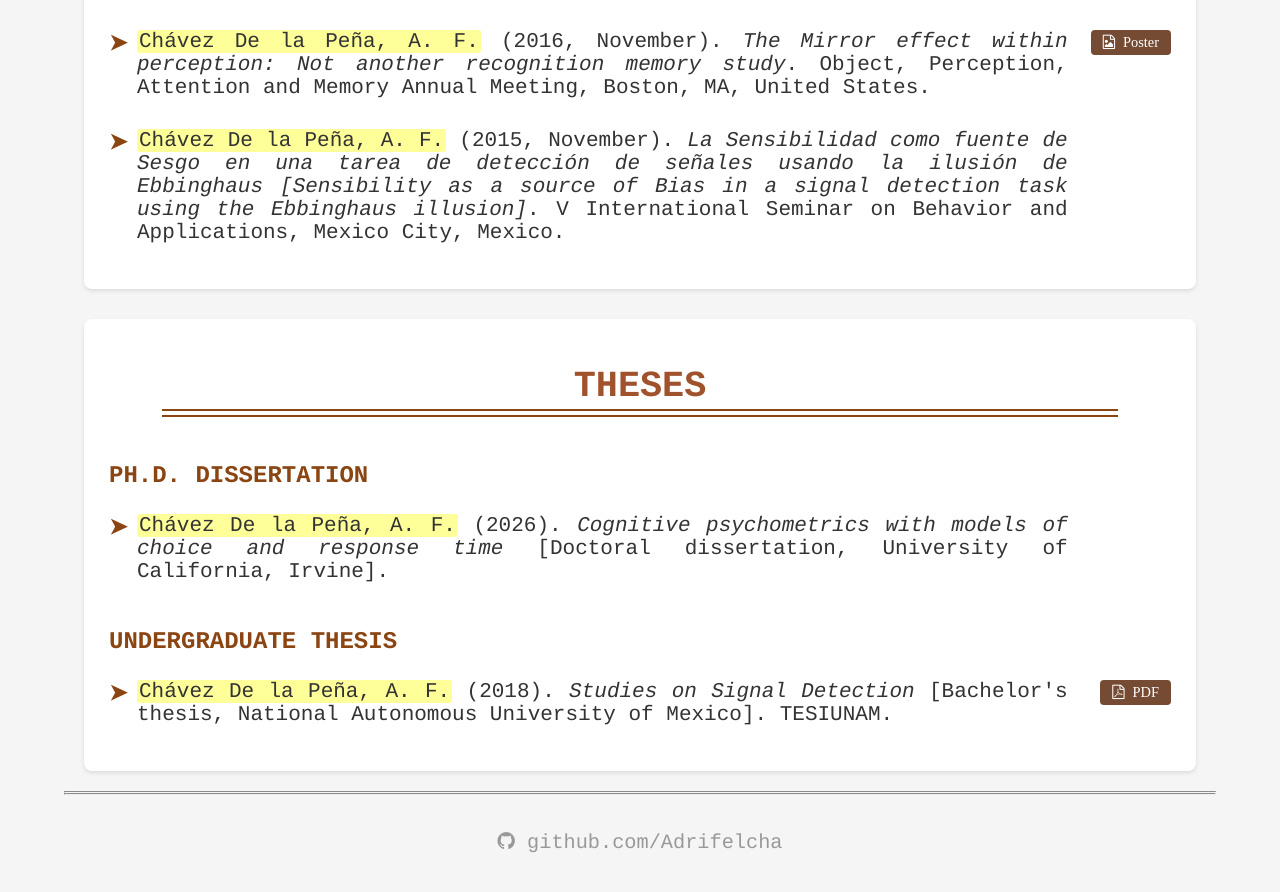
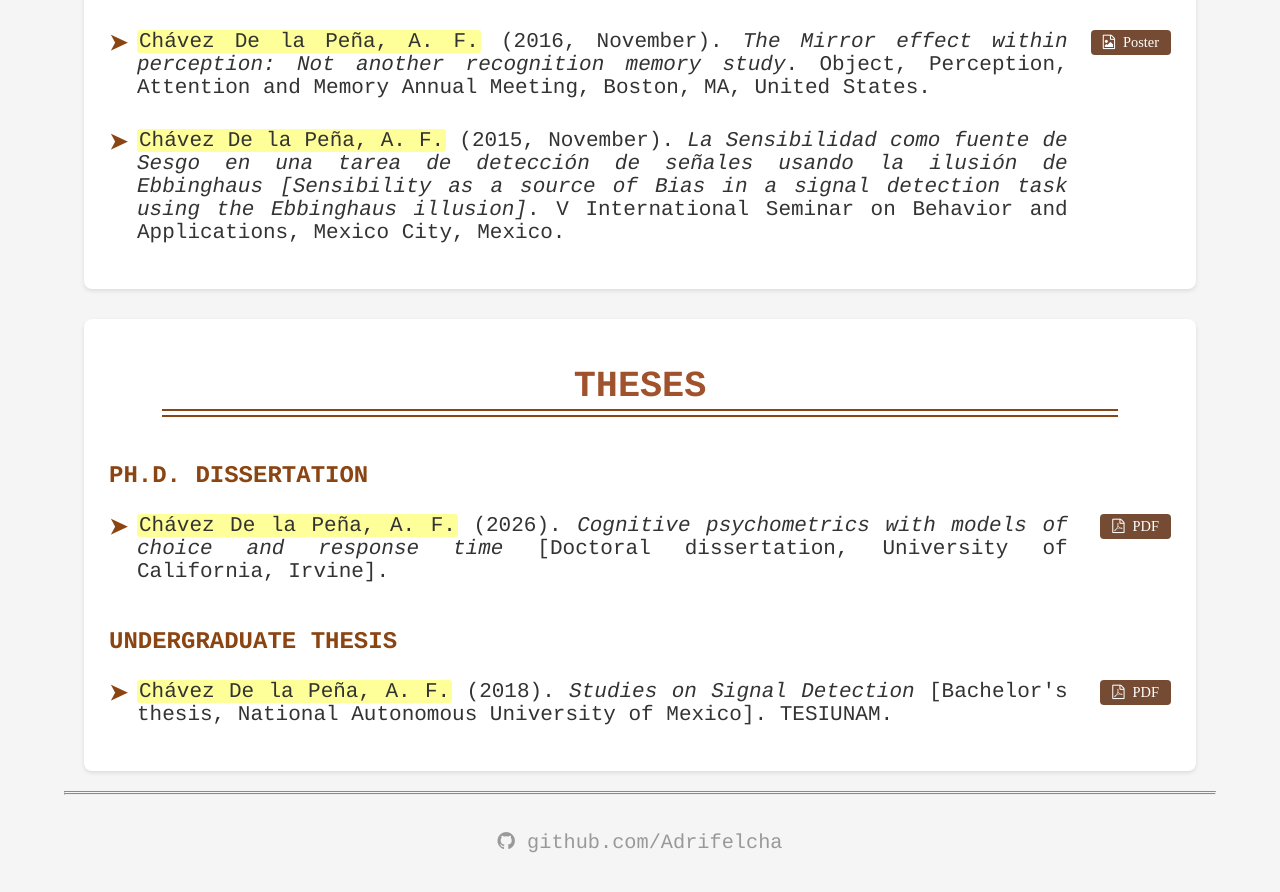
Before and after one commit to Adrifelcha/adrifelcha.github.io, a Jekyll site: the page built from publications/index.html, in a window 1280 px wide and 900 px high, scrolled down 3644 px. Shown: the top 892 px of the window. Built offline with Jekyll 4.4.1, drawn with Linux system fonts in a browser that asks for light colours; some web fonts are replaced.

Commit message:
Add thesis

```diff
--- a/publications/index.html
+++ b/publications/index.html
@@ -328,6 +328,11 @@ title: Publications & Presentations
                     <p class="citation">
                         <span class="author-highlight">Chávez De la Peña, A. F.</span> (2026). <em>Cognitive psychometrics with models of choice and response time</em> [Doctoral dissertation, University of California, Irvine].
                     </p>
+                    <div class="pub-links">
+                        <a href="https://www.proquest.com/docview/3350287645/B0A862C56C1A41FDPQ/1?accountid=14509&sourcetype=Dissertations%20&%20Theses" target="_blank" class="pub-button">
+                            <i class="fa fa-file-pdf-o"></i> PDF
+                        </a>
+                    </div>
                 </div>
             </div>
 
--- a/publications_es/index.html
+++ b/publications_es/index.html
@@ -329,6 +329,11 @@ title: Publicaciones y Presentaciones
                     <p class="citation">
                         <span class="author-highlight">Chávez De la Peña, A. F.</span> (2026). <em>Cognitive psychometrics with models of choice and response time</em> [Tesis doctoral, University of California, Irvine].
                     </p>
+                    <div class="pub-links">
+                        <a href="https://www.proquest.com/docview/3350287645/B0A862C56C1A41FDPQ/1?accountid=14509&sourcetype=Dissertations%20&%20Theses" target="_blank" class="pub-button">
+                            <i class="fa fa-file-pdf-o"></i> PDF
+                        </a>
+                    </div>
                 </div>
             </div>
 
```
